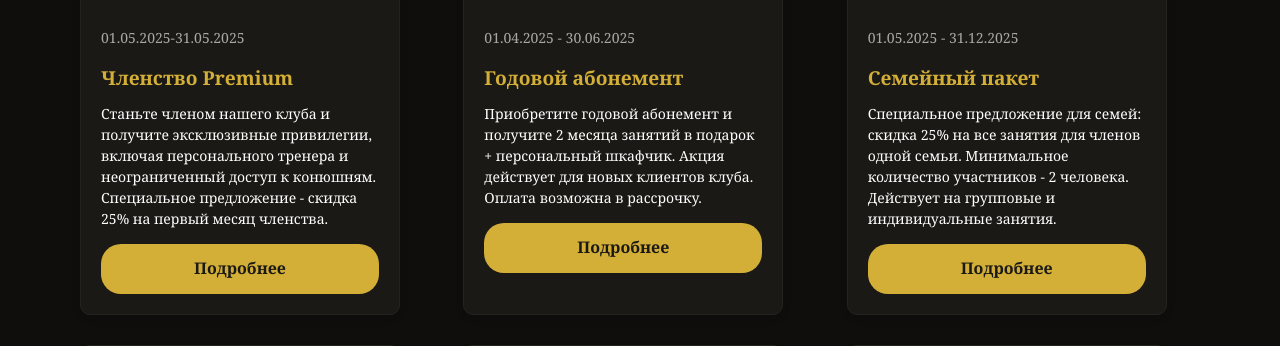
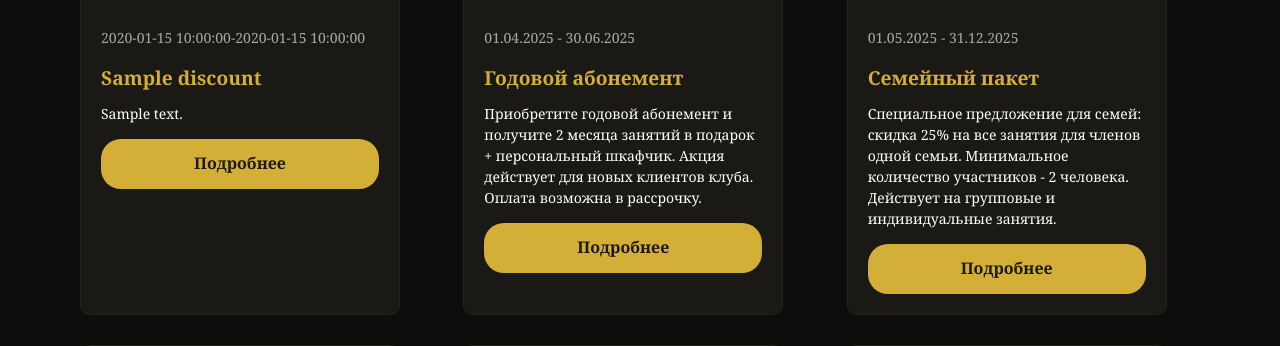
Before and after one commit to Gopi-o/equites, a PHP site: page /pages/discount.php in a window 1280 px wide. Shown: the part 486-832 px from the top of the page. Run offline with PHP 8.4, Linux system fonts and the light colour scheme; tables that the repository leaves empty or names only in its code hold one stand-in row (values such as "Sample post"); grey boxes marked "Sample" are stand-in pictures.

Commit message:
вывод акций discount.php

```diff
--- /dev/null
+++ b/function_discount.php
@@ -0,0 +1,10 @@
+<?php
+require_once 'function.php';
+
+function getAllDiscount(){
+    return query(
+        "SELECT title, description, start_date, end_date, image_url FROM discount"
+    );
+
+}
+?>
--- a/pages/discount.php
+++ b/pages/discount.php
@@ -10,19 +10,28 @@
                     <h2 class="discount_title text-center">Акции</h2>
                     <div class="disconts_all">
 
-                        <div class="discount_card card">
+                         <?php
+                     require_once '../function_discount.php';
+                    $discounts = getAllDiscount();
 
-                            <img src="/assets/resources/img/discount/premium_membership.png" alt="">
+                    foreach($discounts as $discount):
+                    ?>
+                         <div class="discount_card card">
+
+                            <img src="/assets/resources/img/discount/<? echo $discount['image_url']; ?>" alt="">
                             <div class="card_body">
                                 <div class="date">
 
-                                    <p>01.05.2025-31.05.2025</p>
+                                    <p><? echo $discount['start_date']; ?>-<? echo $discount['end_date']; ?></p>
                                 </div>
-                                <h5>Членство Premium</h5>
-                                <p>Станьте членом нашего клуба и получите эксклюзивные привилегии, включая персонального тренера и неограниченный доступ к конюшням. Специальное предложение - скидка 25% на первый месяц членства.</p>
+                                <h5><? echo $discount['title']; ?></h5>
+                                <p><? echo $discount['description']; ?></p>
                                 <a class="button_dicsount" href="">Подробнее</a>
                             </div>
                         </div>
+                    <? endforeach; ?>
+
+
                         <div class="discount_card card">
 
                             <img src="/assets/resources/img/discount/annual_subscription.png" alt="">
--- a/pages/reviews.php
+++ b/pages/reviews.php
@@ -1,5 +1,5 @@
 <?php include($_SERVER['DOCUMENT_ROOT'] . '/pages/template/main/header.php')?>
-
+ <?php include('../pages/template/forms/modal_review.php') ?>
 
      <!-- Переход 2 (диагональ) -->
     <section class="transition-diagonal gold-section">
--- a/pages/template/main/header.php
+++ b/pages/template/main/header.php
@@ -78,5 +78,5 @@
             </nav>
         </div>
     </header>
-    <?php include('../pages/template/forms/modal_review.php') ?>
+
     <?php include($_SERVER['DOCUMENT_ROOT'] . '/pages/template/forms/cart.php')?>
```
